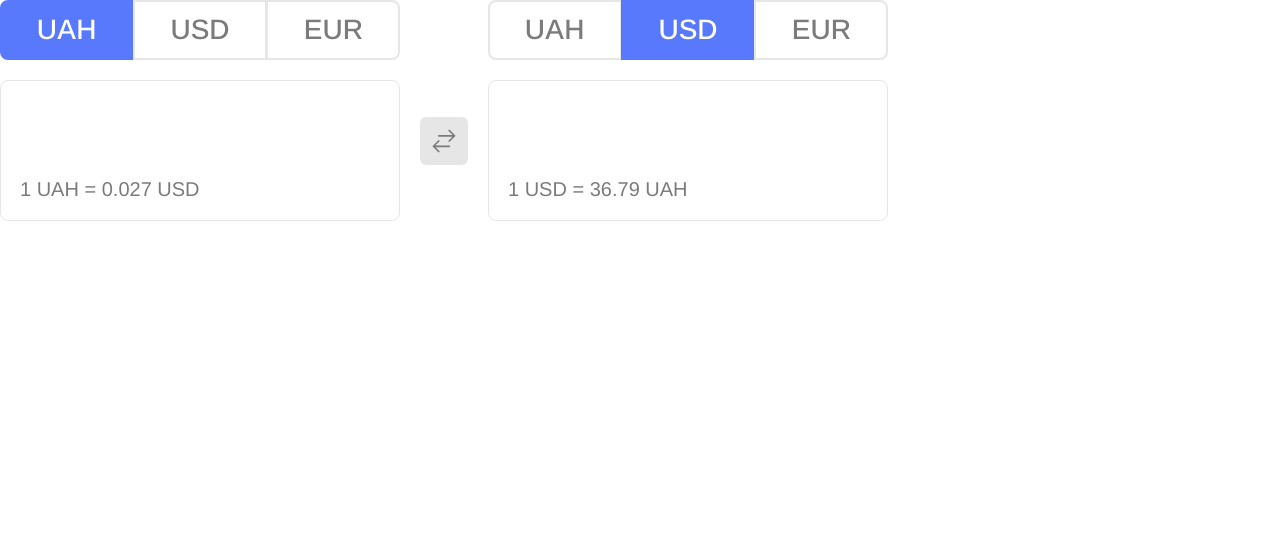
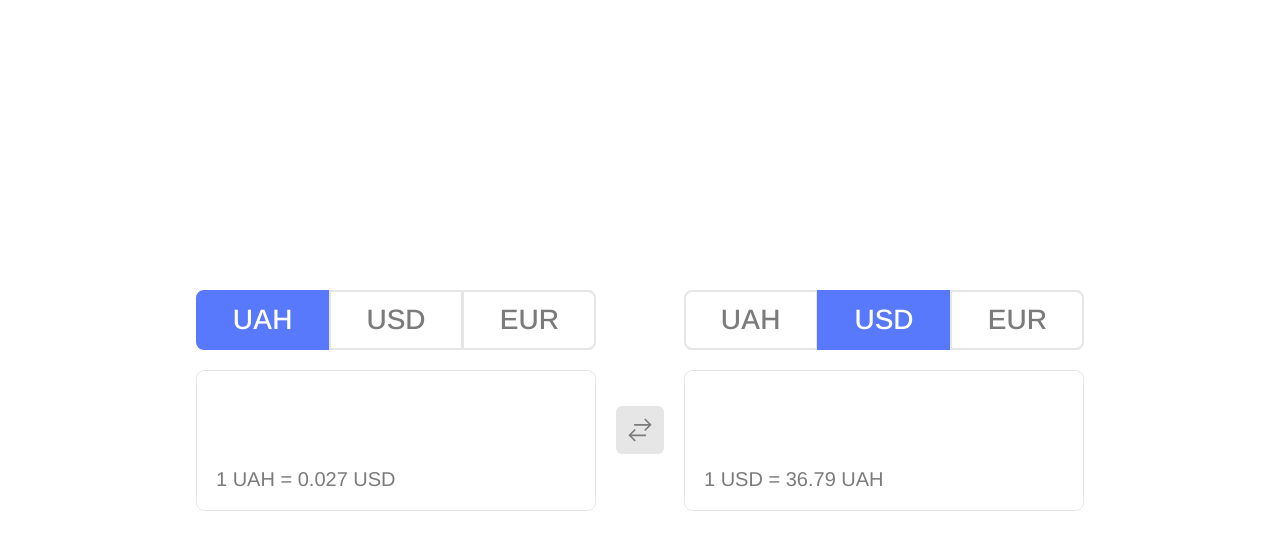
Before and after one commit to bodnya29179/React-Currency-Exchange, a React (Create React App) app: page / in a window 1280 px wide. Shown: the top 550 px of the page. Built offline with nearby package versions, Linux system fonts and the light colour scheme.

Commit message:
Add the reverse currency exchange

```diff
--- a/src/components/currency-exchange/CurrencyExchange.jsx
+++ b/src/components/currency-exchange/CurrencyExchange.jsx
@@ -18,6 +18,14 @@ const CurrencyExchange = () => {
     setLabelTo(buildExchangeLabel(currencyTo, currencyFrom));
   }, [currencyFrom, currencyTo]);
 
+  const reverseCurrencies = () => {
+    const from = currencyFrom;
+    const to = currencyTo;
+
+    setCurrencyFrom(to);
+    setCurrencyTo(from);
+  };
+
   return (
     <div className={classes.container}>
       <div className={classes.currencyExchange}>
@@ -31,7 +39,7 @@ const CurrencyExchange = () => {
       </div>
 
       <div className={classes.reverseBtn}>
-        <CustomButton/>
+        <CustomButton clickCallback={reverseCurrencies.bind(this)}/>
       </div>
 
       <div className={classes.currencyExchange}>
--- a/src/components/currency-exchange/CurrencyExchange.module.scss
+++ b/src/components/currency-exchange/CurrencyExchange.module.scss
@@ -1,6 +1,11 @@
 .container {
   display: flex;
+  justify-content: center;
+  align-items: center;
   gap: 20px;
+
+  height: 100vh;
+  margin: 0 20px;
 }
 
 .currencyExchange {
--- a/src/components/currency-select/CurrencySelect.jsx
+++ b/src/components/currency-select/CurrencySelect.jsx
@@ -25,7 +25,9 @@ const CurrencySelect = ({ items, itemClickCallback, defaultSelectedValue }) => {
 
   useEffect(() => {
     randomKey = uuidv4();
+  }, []);
 
+  useEffect(() => {
     let selectedIndex = 0;
 
     if (defaultSelectedValue) {
@@ -33,7 +35,7 @@ const CurrencySelect = ({ items, itemClickCallback, defaultSelectedValue }) => {
     }
 
     changeInputValues(selectedIndex);
-  }, []);
+  }, [defaultSelectedValue]);
 
   return (
     <div
--- a/src/components/custom-button/CustomButton.jsx
+++ b/src/components/custom-button/CustomButton.jsx
@@ -1,11 +1,10 @@
 import React from 'react';
 import { HiOutlineArrowsRightLeft } from 'react-icons/hi2';
 import classes from './CustomButton.module.scss';
-// import './CustomButton.modules.scss';
 
-const CustomButton = () => {
+const CustomButton = ({ clickCallback }) => {
   return (
-    <button className={classes.btn}>
+    <button className={classes.btn} onClick={clickCallback}>
       <HiOutlineArrowsRightLeft/>
     </button>
   );
```
